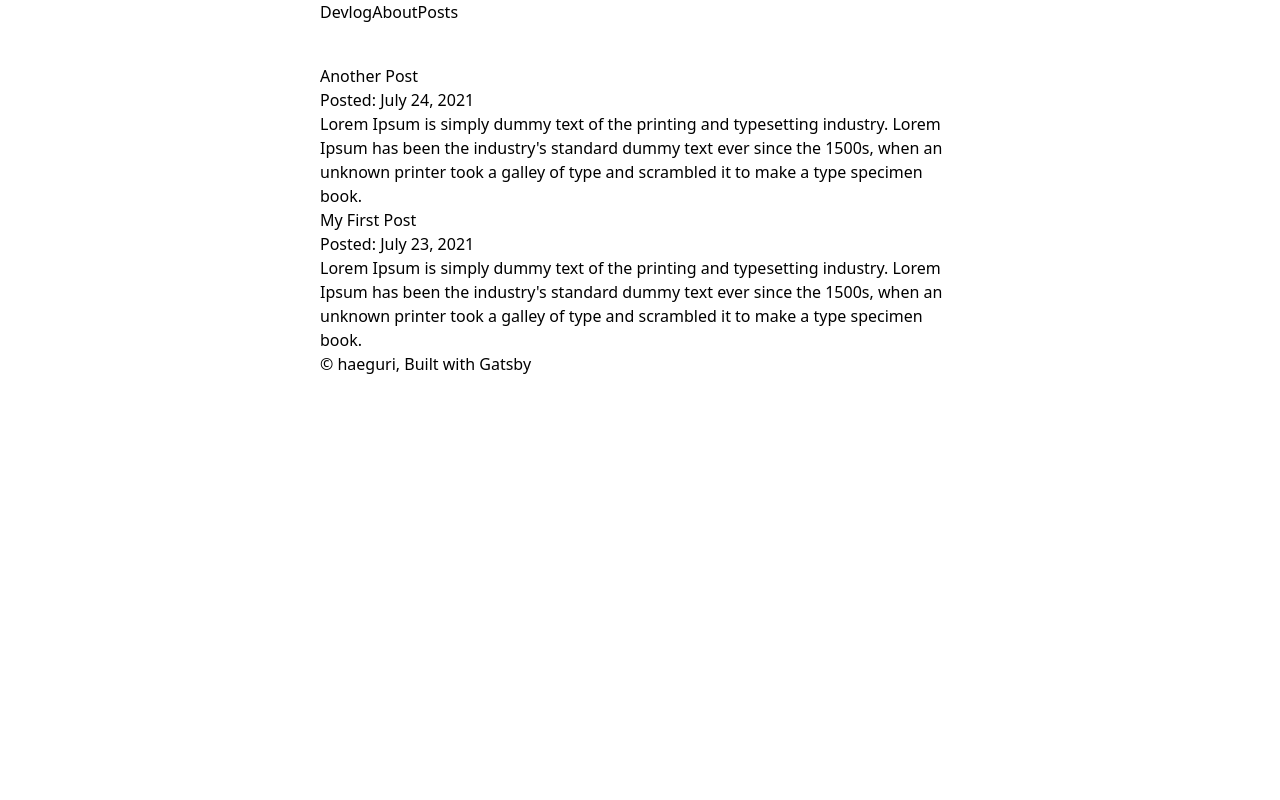
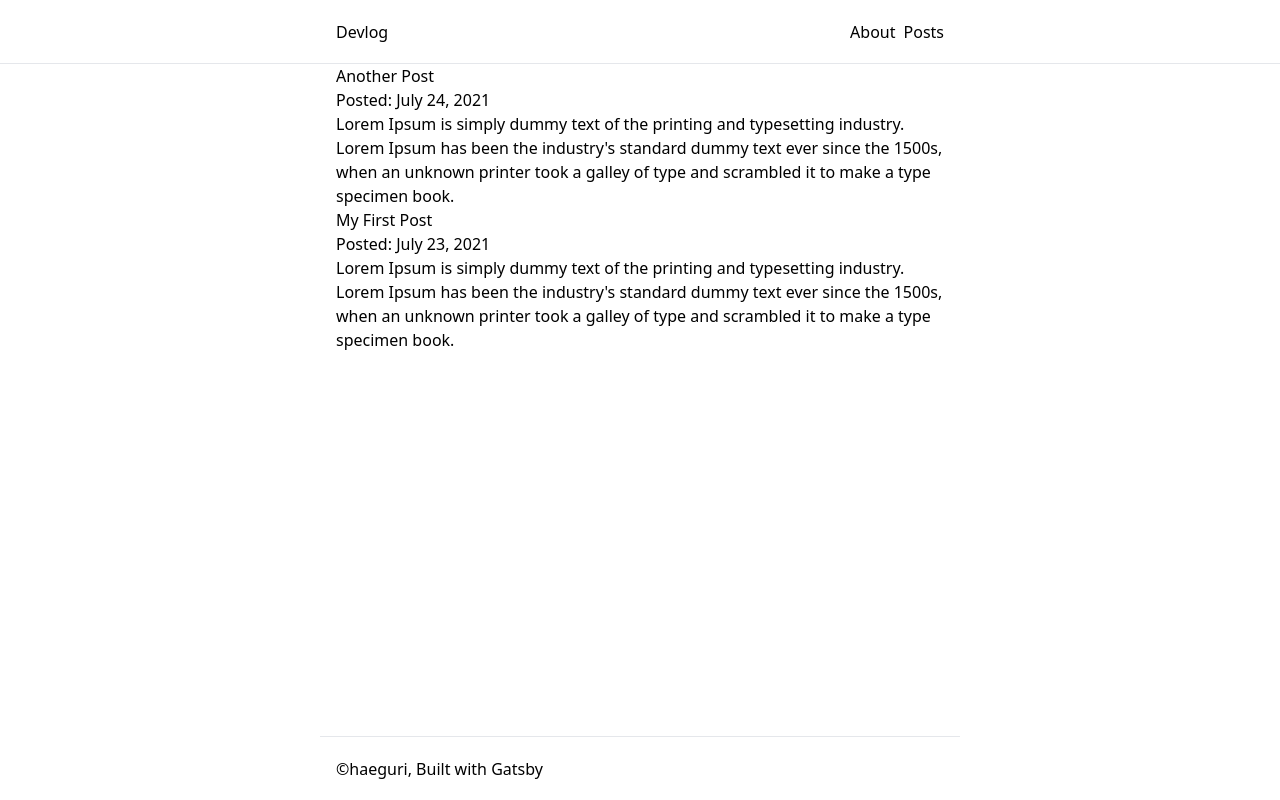
Before and after one commit to haeguri/haeguri.github.io, a Gatsby site: page / in a window 1280 px wide. Built offline with nearby package versions, Linux system fonts and the light colour scheme; Gatsby itself is replaced by a stand-in of ours.

Commit message:
feat: 레이아웃 스타일 작업

```diff
--- a/src/components/Layout.tsx
+++ b/src/components/Layout.tsx
@@ -21,23 +21,23 @@ const Layout: React.FC<LayoutProps> = ({ children }) => {
   console.log("data is", site);
 
   return (
-    <>
-      <nav className="flex w-full h-16">
-        <div className="flex container mx-auto">
+    <div className="flex flex-col h-screen">
+      <nav className="flex w-full h-16 border-b">
+        <div className="flex items-center container mx-auto">
           <Link to="/">Devlog</Link>
-          <ul className="flex ">
+          <ul className="flex ml-auto">
             <li>
               <Link to="/about">About</Link>
             </li>
-            <li>
+            <li className="ml-2">
               <Link to="/">Posts</Link>
             </li>
           </ul>
         </div>
       </nav>
-      <main className="container mx-auto">{children}</main>
-      <footer>
-        <div className="container mx-auto">
+      <main className="container flex-1 mx-auto">{children}</main>
+      <footer className="">
+        <div className="container flex items-center mx-auto border-t h-16">
           ©{" "}
           <a href="https://github.com/haeguri" target="_blank">
             haeguri
@@ -45,7 +45,7 @@ const Layout: React.FC<LayoutProps> = ({ children }) => {
           , Built with Gatsby
         </div>
       </footer>
-    </>
+    </div>
   );
 };
 
--- a/tailwind.config.js
+++ b/tailwind.config.js
@@ -8,6 +8,7 @@ module.exports = {
         sm: "100%",
         md: "640px",
       },
+      padding: "1rem",
     },
     extend: {},
   },
```
